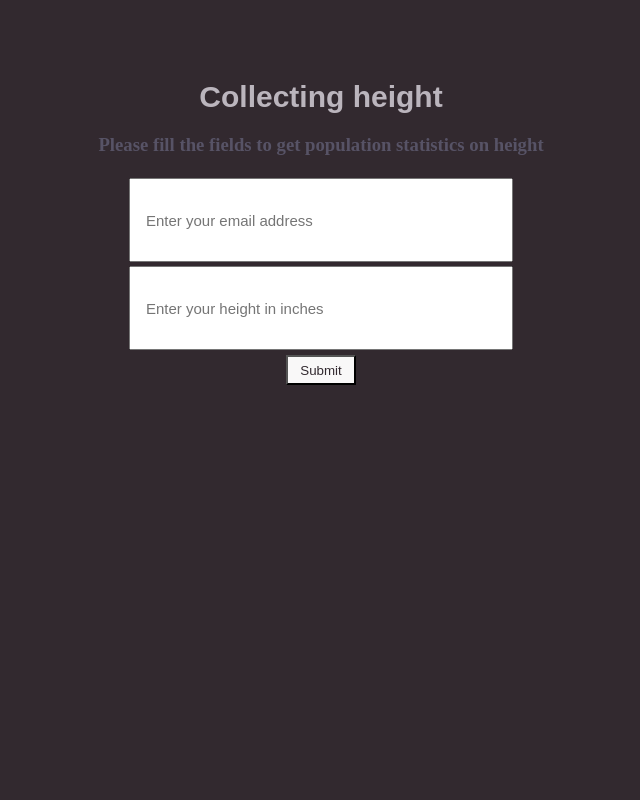
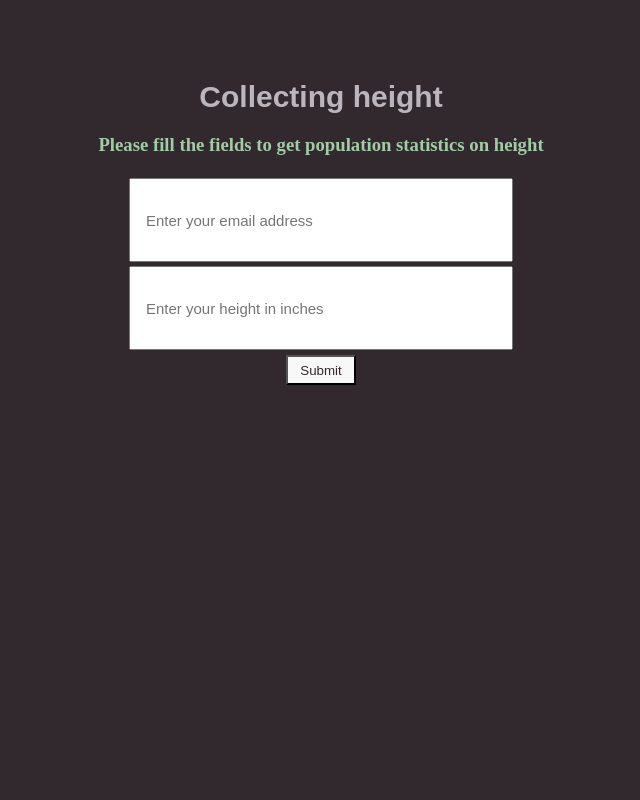
Before and after one commit to ChrisStreadbeck/survey-app, a Flask app: page / in a window 1280 px wide. Shown: the whole page, without its empty margins (319-959 px from the left). Run offline with Flask 2, Linux system fonts and the light colour scheme.

Commit message:
color change

```diff
--- a/static/main.css
+++ b/static/main.css
@@ -8,7 +8,7 @@ body {
   width: 100%;
   height: 100%;
   background-color: #32292f;
-  color: #575366;
+  color: #a1cca5;
   overflow: hidden;
   text-align: center;
 }
```
